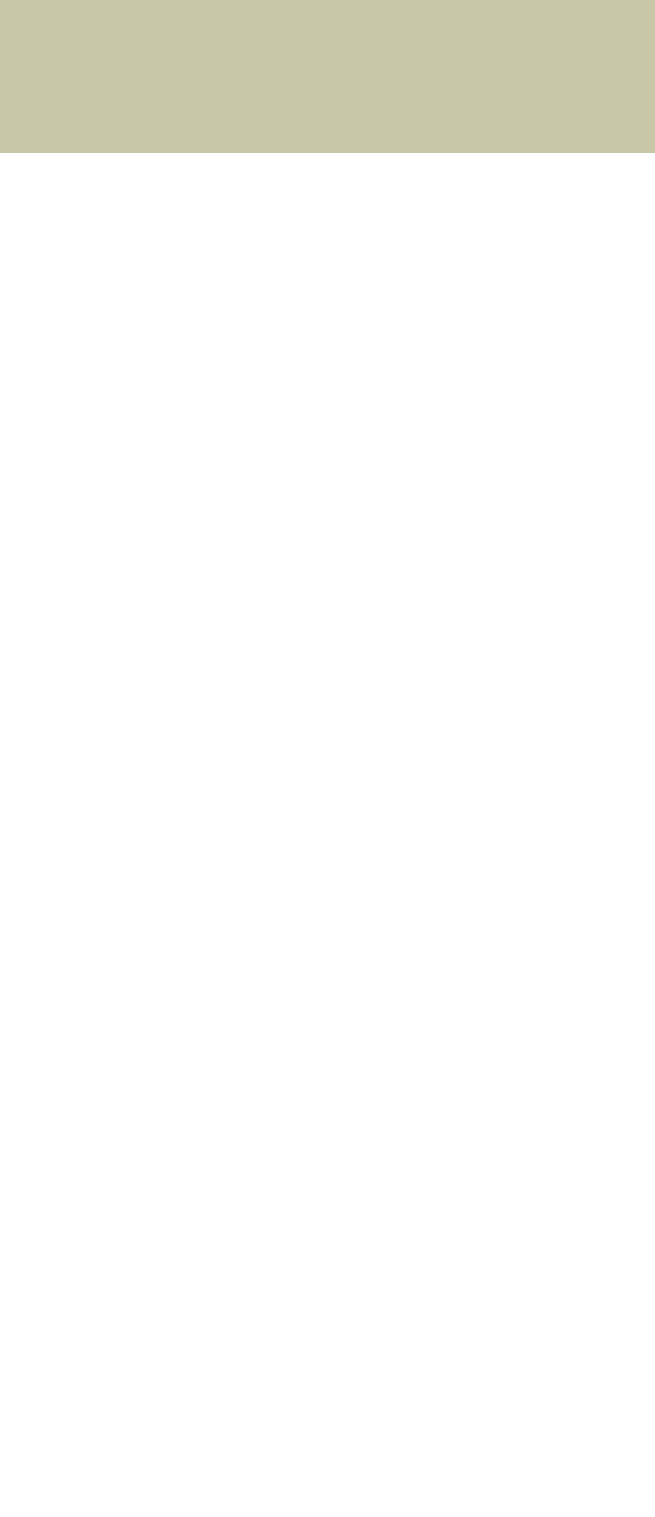
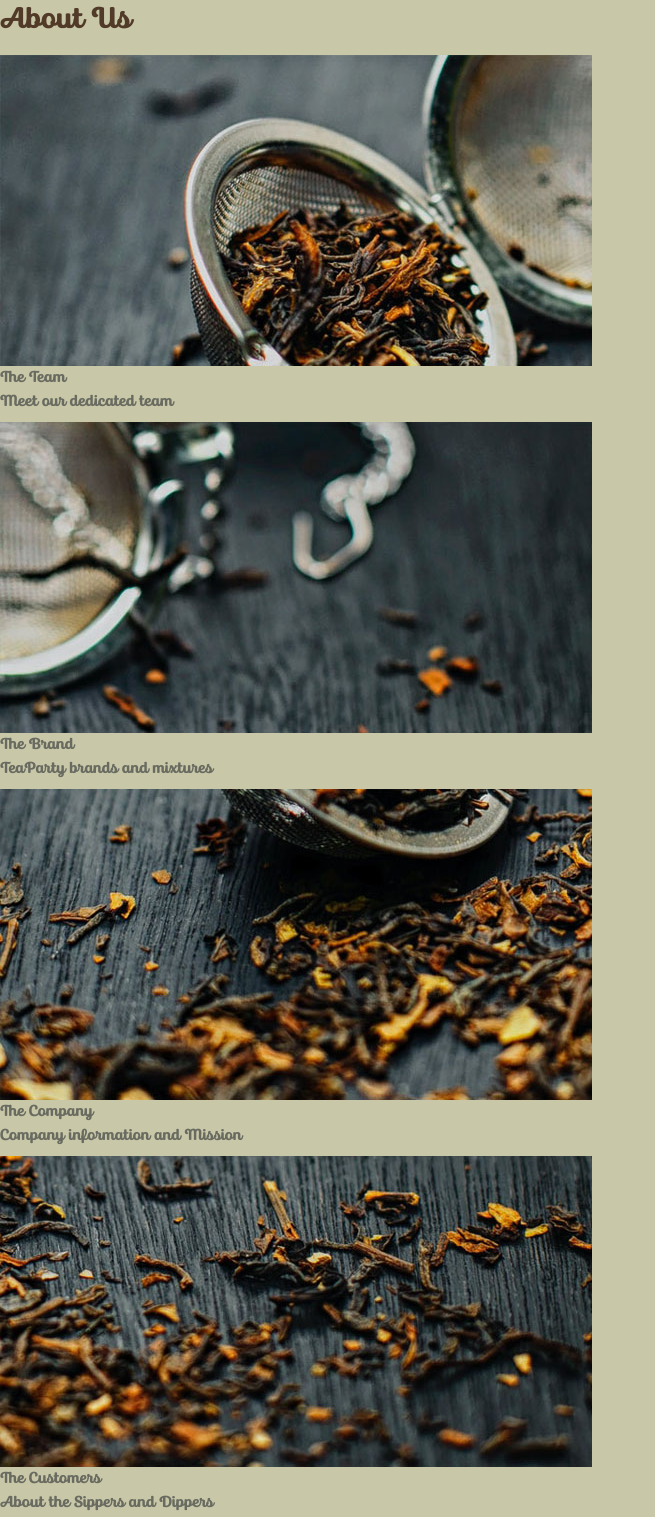
Before and after one commit to JLHammer/tea-party, a website built with Vite: page index.html in a window 1280 px wide. Shown: the part 1283-2800 px from the top of the page, without its empty margins (0-655 px from the left). Before the commit the page ends 1436 px from the top, so only its background shows below. Built offline with nearby package versions, Linux system fonts and the light colour scheme.

Commit message:
Added grid to about section

```diff
--- a/js/components/burger.js
+++ b/js/components/burger.js
@@ -1,5 +1,4 @@
 import { create } from "../utils/create.js";
-import { get } from "../utils/get.js";
 import { set } from "../utils/set.js";
 
 export function burger(ul) {
--- a/js/components/footer.js
+++ b/js/components/footer.js
@@ -1,5 +1,4 @@
 import { create } from "../utils/create";
-import { get } from "../utils/get";
 
 export function footer() {
   const footer = create("footer");
--- a/js/components/header.js
+++ b/js/components/header.js
@@ -1,5 +1,4 @@
 import { create } from "../utils/create.js";
-import { get } from "../utils/get.js";
 import { set } from "../utils/set.js";
 
 import { nav } from "./nav.js";
--- a/js/components/nav.js
+++ b/js/components/nav.js
@@ -1,5 +1,4 @@
 import { create } from "../utils/create.js";
-import { get } from "../utils/get.js";
 import { set } from "../utils/set.js";
 
 import { burger } from "./burger.js";
--- a/js/index.js
+++ b/js/index.js
@@ -1,6 +1,5 @@
 import { set } from "./utils/set.js";
 import { get } from "./utils/get.js";
-import { create } from "./utils/create.js";
 
 import { header } from "./components/header.js";
 import { main } from "./main.js";
--- a/js/main.js
+++ b/js/main.js
@@ -1,5 +1,4 @@
 import { create } from "./utils/create.js";
-import { get } from "./utils/get.js";
 import { set } from "./utils/set.js";
 
 import { sectionAbout } from "./sections/section-about.js";
@@ -8,7 +7,7 @@ import { sectionHowTo } from "./sections/section-how-to.js";
 import { sectionJoinUs } from "./sections/section-join-us.js";
 
 export function main() {
-  const main = create("main", "bg-bg-green text-text px-4 min-h-screen");
+  const main = create("main", "bg-bg-green text-text min-h-screen");
   set([sectionAbout(), sectionBrands(), sectionHowTo(), sectionJoinUs()], main);
   return main;
 }
--- a/js/sections/section-about.js
+++ b/js/sections/section-about.js
@@ -1,9 +1,8 @@
 import { create } from "../utils/create.js";
-import { get } from "../utils/get.js";
 import { set } from "../utils/set.js";
 
 export function sectionAbout() {
-  const section = create("section", "bg-bg px-2 py-6");
+  const section = create("section", "bg-bg");
   // Div 1 in section
   const div1 = create("div", "w-full");
   const h2 = create("h2", "text-3xl text-primary mb-4");
@@ -16,7 +15,7 @@ export function sectionAbout() {
     "Since 1990 our knowledge and experience has been geared to the quality of our products, which we treat with respect and meticulousness.";
 
   // Div 2 in section
-  const div2 = create("div", "w-full");
+  const div2 = create("div", "w-full flex flex-col items-center");
   const img = create("img");
   img.src = "./favicon.jpg";
 
--- a/js/sections/section-brands.js
+++ b/js/sections/section-brands.js
@@ -1,8 +1,41 @@
 import { create } from "../utils/create.js";
-import { get } from "../utils/get.js";
 import { set } from "../utils/set.js";
 
 export function sectionBrands() {
   const section = create("section");
+
+  const h2 = create("h2", "text-3xl text-secondary mb-4");
+  h2.textContent = "About Us";
+
+  const grid = create("div", "grid gap-2");
+  const imgSrcs = [
+    "./assets/images/About-us-1.jpg",
+    "./assets/images/About-us-2.jpg",
+    "./assets/images/About-us-3.jpg",
+    "./assets/images/About-us-4.jpg",
+  ];
+  const h3s = ["The Team", "The Brand", "The Company", "The Customers"];
+  const h4s = [
+    "Meet our dedicated team",
+    "TeaParty brands and mixtures",
+    "Company information and Mission",
+    "About the Sippers and Dippers",
+  ];
+
+  for (let i = 0; i < imgSrcs.length; i++) {
+    const div = create("div");
+    const img = create("img");
+    img.src = imgSrcs[i];
+    set(img, div);
+    const h3 = create("h3");
+    h3.textContent = h3s[i];
+    set(h3, div);
+    const h4 = create("h4");
+    h4.textContent = h4s[i];
+    set(h4, div);
+    set(div, grid);
+  }
+
+  set([h2, grid], section);
   return section;
 }
--- a/js/sections/section-how-to.js
+++ b/js/sections/section-how-to.js
@@ -1,5 +1,4 @@
 import { create } from "../utils/create.js";
-import { get } from "../utils/get.js";
 import { set } from "../utils/set.js";
 
 export function sectionHowTo() {
--- a/js/sections/section-join-us.js
+++ b/js/sections/section-join-us.js
@@ -1,6 +1,6 @@
 import { create } from "../utils/create.js";
-import { get } from "../utils/get.js";
 import { set } from "../utils/set.js";
+
 export function sectionJoinUs() {
   const section = create("section");
   return section;
--- a/style.css
+++ b/style.css
@@ -29,4 +29,8 @@
     font-family: var(--font-bluestar);
     @apply font-semibold;
   }
+
+  section {
+    @apply w-full py-6;
+  }
 }
```
